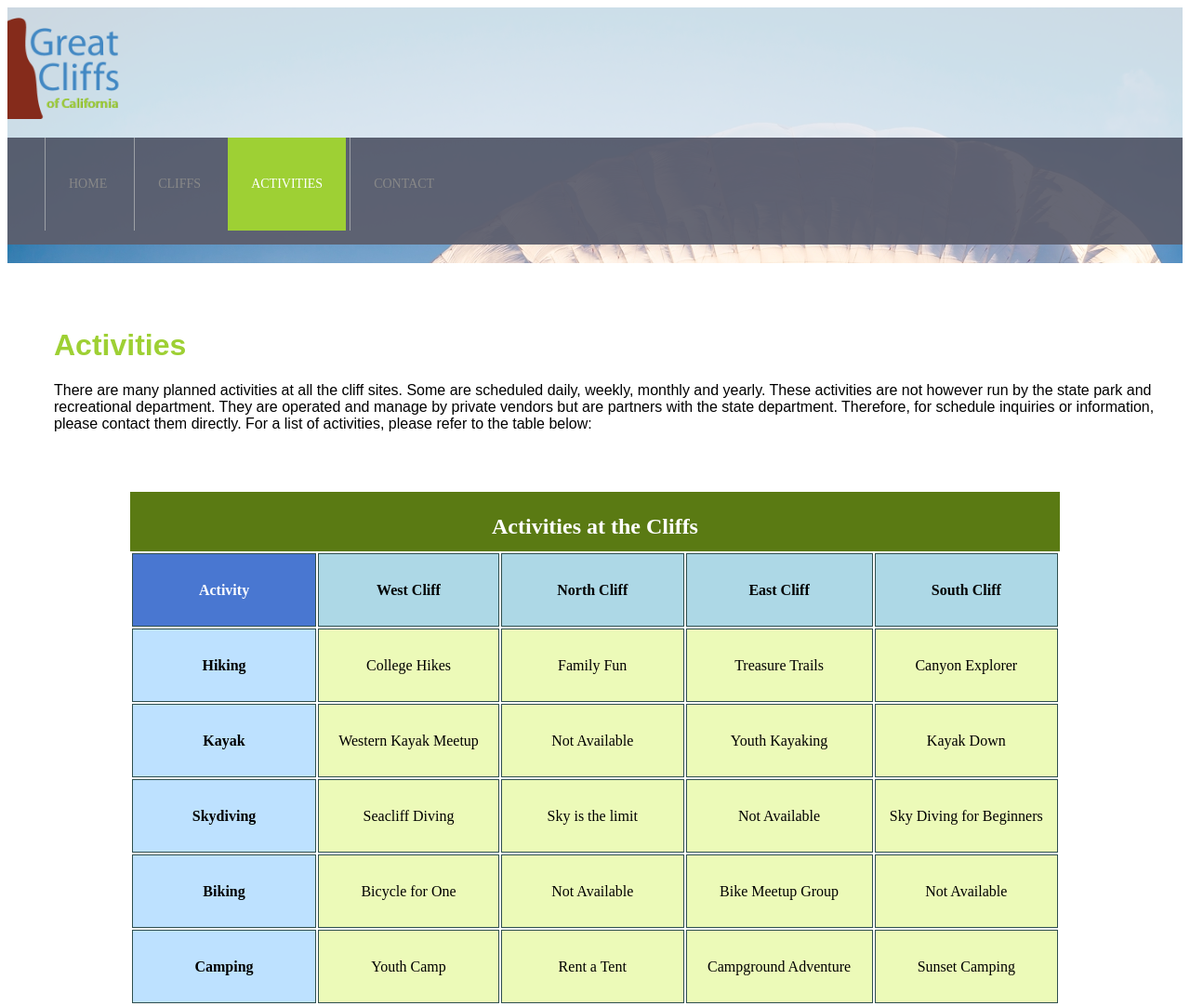
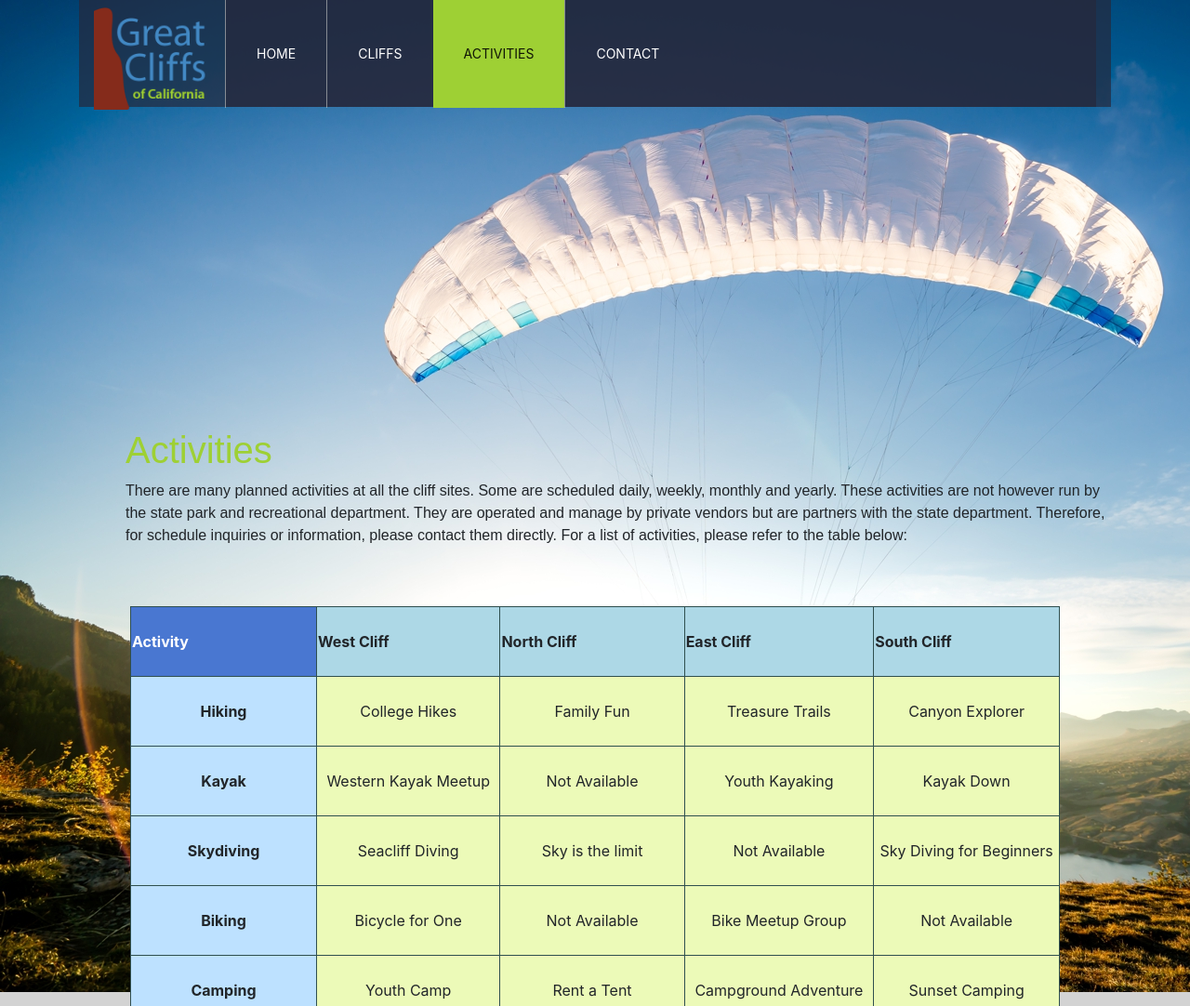
Before and after one commit to GeneralNel/homework-module1, a plain HTML site: page activities.html in a window 1280 px wide. Shown: the top 1082 px of the page at 93% size. Drawn offline with nearby package versions, Linux system fonts and the light colour scheme.

Commit message:
add sticky nav menu to all pages

```diff
--- a/activities.html
+++ b/activities.html
@@ -4,28 +4,41 @@
 <head>
   <meta charset="utf-8" />
   <title>Great Cliff's</title>
-  <link rel="stylesheet" href="https://cdnjs.cloudflare.com/ajax/libs/font-awesome/4.7.0/css/font-awesome.min.css">
-  <link rel="stylesheet" href="styles.css" />
+	<meta name="viewport" content="width=device-width, initial-scale=1" />
+	<link rel="stylesheet" href="https://cdnjs.cloudflare.com/ajax/libs/font-awesome/4.7.0/css/font-awesome.min.css" />
+	<link rel="stylesheet" href="https://maxcdn.bootstrapcdn.com/bootstrap/4.5.2/css/bootstrap.min.css" />
+	<link rel="stylesheet" href="styles.css" />
 </head>
 
 <body id="activities">
   <div class="container">
+    <nav class="navbar navbar-expand-lg navbar-light sticky-top main-menu">
+      <a class="navbar-brand" href="#">
+        <img src="images/logo.png" alt="Great Cliffs Logo" width="125" />
+      </a>
+      <button class="navbar-toggler" type="button" data-toggle="collapse" data-target="#navbarNav"
+        aria-controls="navbarNav" aria-expanded="false" aria-label="Toggle navigation">
+        <span class="navbar-toggler-icon"></span>
+      </button>
+      <div class="collapse navbar-collapse main-menu" id="navbarNav">
+        <ul class="navbar-nav">
+          <li class="nav-item">
+            <a class="nav-link" href="index.html">Home</a>
+          </li>
+          <li class="nav-item">
+            <a class="nav-link" href="cliffs.html">Cliffs</a>
+          </li>
+          <li class="nav-item active">
+            <a class="nav-link" href="activities.html">Activities</a>
+          </li>
+          <li class="nav-item">
+            <a class="nav-link" href="contact.html">Contact</a>
+          </li>
+        </ul>
+      </div>
+    </nav>
     <header>
-      <div class="main-header">
-        <div class="logo">
-          <img src="images/logo.png" alt="Great Cliff's Logo" width="125" />
-        </div>
-        <nav class="main-menu">
-          <ul>
-            <li><a href="index.html">Home</a></li>
-            <li><a href="cliffs.html">Cliffs</a></li>
-            <li class="active"><a href="activities.html">Activities</a></li>
-            <li><a href="contact.html">Contact</a></li>
-          </ul>
-        </nav>
-      </div>
     </header>
-
     <main>
       <h1>Activities</h1>
       <p>
--- a/cliffs.html
+++ b/cliffs.html
@@ -4,27 +4,39 @@
 <head>
   <title>Great Cliff's</title>
   <meta charset="utf-8" />
+  <meta name="viewport" content="width=device-width, initial-scale=1" />
   <link rel="stylesheet" href="https://cdnjs.cloudflare.com/ajax/libs/font-awesome/4.7.0/css/font-awesome.min.css" />
+  <link rel="stylesheet" href="https://maxcdn.bootstrapcdn.com/bootstrap/4.5.2/css/bootstrap.min.css" />
   <link rel="stylesheet" href="styles.css" />
 </head>
 
 <body id="cliffs">
   <div class="container">
-    <header>
-      <div class="main-header">
-        <div class="logo">
-          <img src="images/logo.png" alt="Great Cliff's Logo" width="125" />
-        </div>
-        <nav class="main-menu">
-          <ul>
-            <li><a href="index.html">Home</a></li>
-            <li class="active"><a href="cliffs.html">Cliffs</a></li>
-            <li><a href="activities.html">Activities</a></li>
-            <li><a href="contact.html">Contact</a></li>
-          </ul>
-        </nav>
+    <nav class="navbar navbar-expand-lg navbar-light sticky-top main-menu">
+      <a class="navbar-brand" href="#">
+        <img src="images/logo.png" alt="Great Cliffs Logo" width="125" />
+      </a>
+      <button class="navbar-toggler" type="button" data-toggle="collapse" data-target="#navbarNav"
+        aria-controls="navbarNav" aria-expanded="false" aria-label="Toggle navigation">
+        <span class="navbar-toggler-icon"></span>
+      </button>
+      <div class="collapse navbar-collapse main-menu" id="navbarNav">
+        <ul class="navbar-nav">
+          <li class="nav-item">
+            <a class="nav-link" href="index.html">Home</a>
+          </li>
+          <li class="nav-item active">
+            <a class="nav-link" href="cliffs.html">Cliffs</a>
+          </li>
+          <li class="nav-item">
+            <a class="nav-link" href="activities.html">Activities</a>
+          </li>
+          <li class="nav-item">
+            <a class="nav-link" href="contact.html">Contact</a>
+          </li>
+        </ul>
       </div>
-    </header>
+    </nav>
 
     <main>
       <h2>California's Greatest Cliffs</h2>
--- a/styles.css
+++ b/styles.css
@@ -9,18 +9,18 @@ header {
     background: no-repeat lightgrey url("images/cliff_ocean.jpg");
 }
 
-#activities header {
-    background-size: 1500px;
+#activities {
+    background-size: 100% 400px;
     background: no-repeat lightgrey url("images/runfly.jpg");
 }
 
-#contact header {
-    background-size: 1500px;
+#contact {
+    background-size: 100% 400px;
     background: no-repeat lightgrey url("images/cliff_rock.jpg");
 }
 
-#cliffs header {
-    background-size: 1500px;
+#cliffs {
+    background-size: 100% 400px;
     background: no-repeat lightgrey url("images/forest_cliff.jpg");
 }
 
@@ -434,39 +434,5 @@ form .button input[type="submit"] {
 }
 
 .navbar .navbar-nav .nav-link {
-  color: rgb(255, 255, 255)
+    color: rgb(255, 255, 255)
 }
-
-/* Media Queries */
-/* @media (max-width: 768px) {
-    .main-header {
-        padding: 0 1em;
-    }
-
-    .main-menu {
-        right: 0.25em;
-        min-width: 140px;
-        max-width: 160px;
-    }
-
-    .main-menu ul li {
-        padding: 8px 12px;
-        font-size: 13px;
-    }
-
-    .navbar-toggler {
-        padding: 0.25rem 0.5rem;
-        font-size: 1rem;
-    }
-
-    footer #nondisclaimer .copy {
-        padding: 1em 0;
-        text-align: center;
-        font-size: 0.9em;
-    }
-
-    footer #nondisclaimer .social {
-        padding: 1em 0;
-        text-align: center;
-    }
-} */
```
Also changed, not shown: contact.html (+27 -17 lines).
